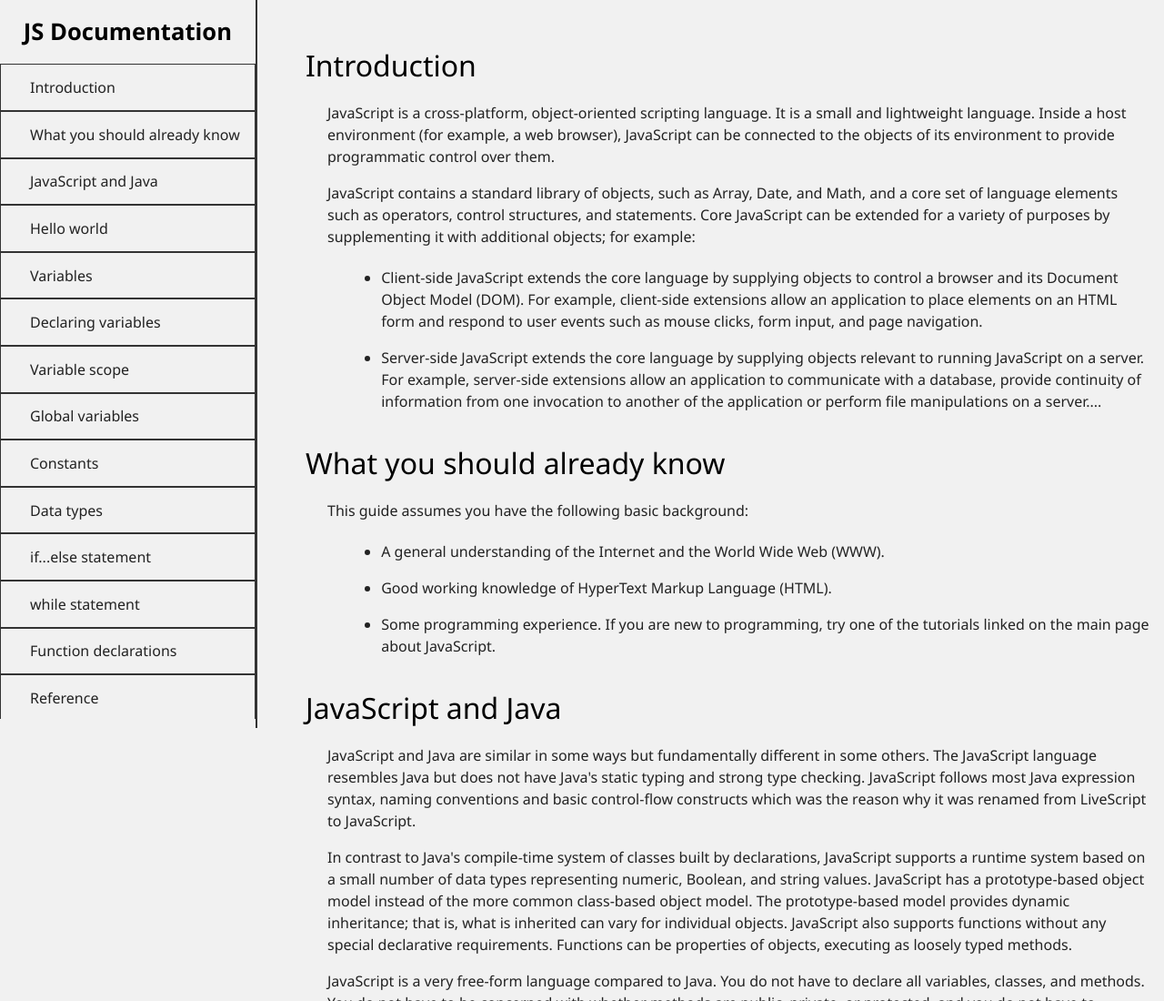
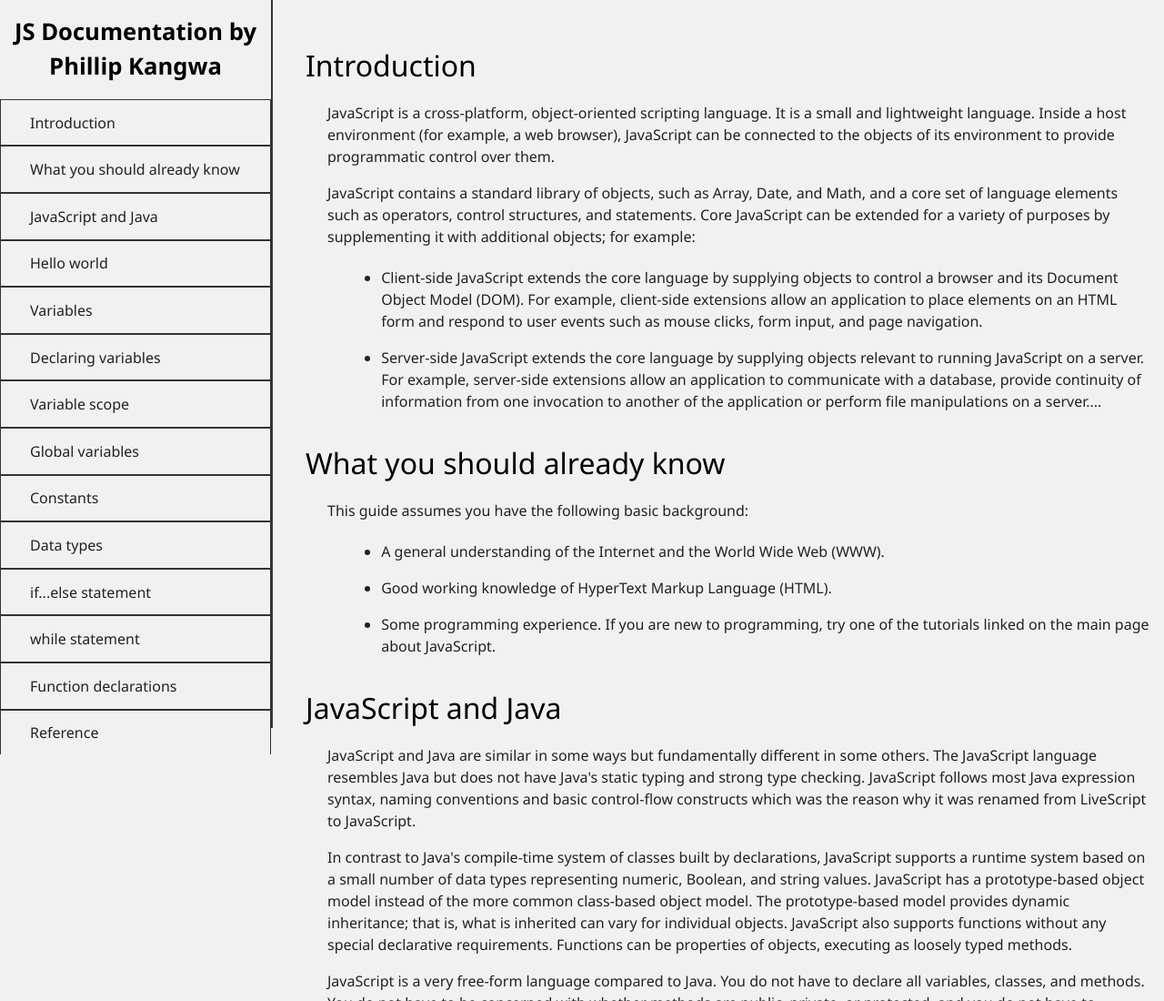
Before and after one commit to cs60apa/Technical-Documentation, a plain HTML site: page index.html in a window 1280 px wide. Shown: the top 1100 px of the page at 91% size. Drawn offline with Linux system fonts and the light colour scheme.

Commit message:
changed something
header and title

```diff
--- a/index.html
+++ b/index.html
@@ -5,13 +5,13 @@
   <meta charset="UTF-8">
   <meta name="viewport" content="width=device-width, initial-scale=1.0">
   <link rel="stylesheet" href="css/styles.css">
-  <title>Technical Documentation Page - FreeCodeCamp</title>
+  <title>Technical Documentation for javascript</title>
 </head>
 
 <body>
   <header id="main-header">
     <nav id="navbar">
-      <h1>JS Documentation</h1>
+      <h1>JS Documentation by Phillip Kangwa</h1>
       <ul>
         <li class="nav-link"><a href="#introduction">Introduction</a></li>
         <li class="nav-link"><a href="#what-you">What you should already know</a></li>
```
